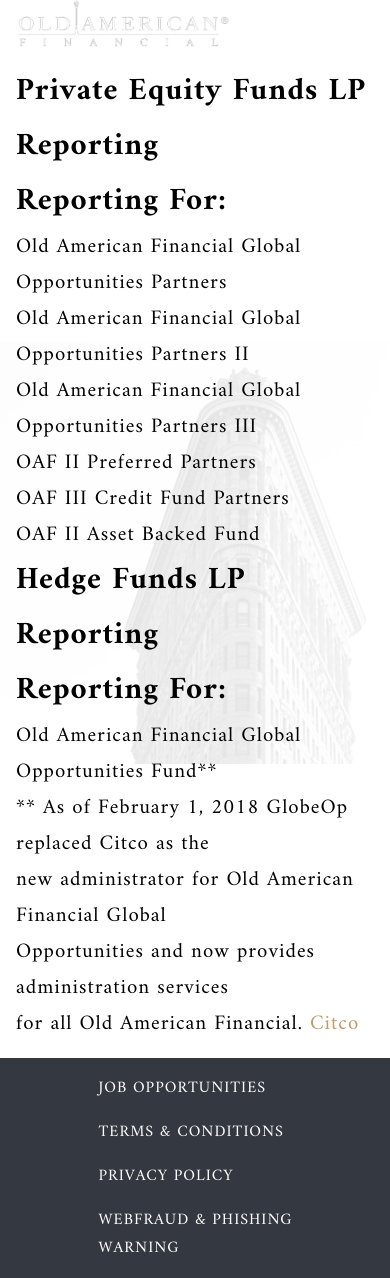
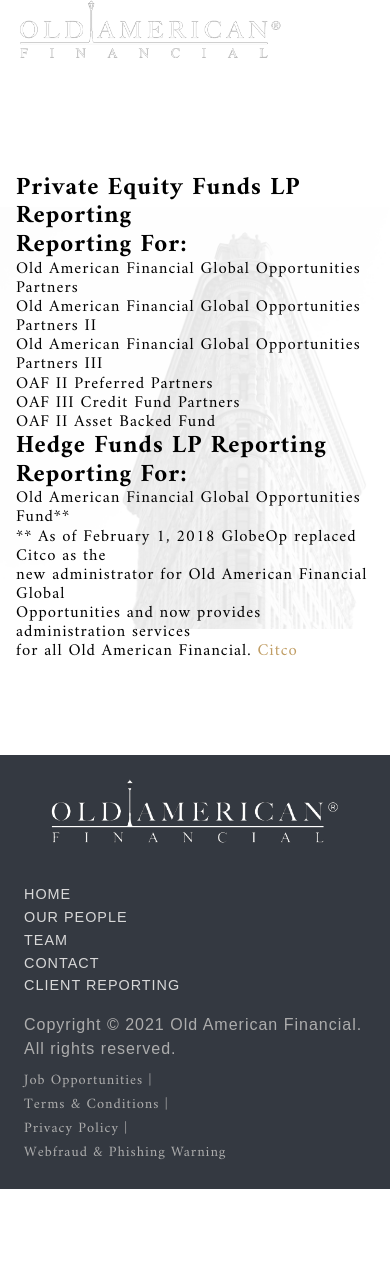
Before and after one commit to Juan321654/oldAmericanFinancial, a React (Create React App) app: page /client-reporting in a window 390 px wide. Shown: the top 1278 px of the page. After the commit the page ends 1189 px from the top, so only its background shows below. Built offline with nearby package versions, Linux system fonts and the light colour scheme.

Commit message:
mobile bottom nav looking better

```diff
--- a/src/App.css
+++ b/src/App.css
@@ -6,6 +6,13 @@
 
 h1, h2, h3, h4, h5, p {
   margin: 0;
+}
+
+html {
+  font-family: sans-serif;
+  line-height: 1.15;
+  -ms-text-size-adjust: 100%;
+  -webkit-text-size-adjust: 100%;
 }
 
 :root {
--- a/src/components/bottom_nav/BottomNav.css
+++ b/src/components/bottom_nav/BottomNav.css
@@ -1,15 +1,21 @@
 .bottom-nav-container {
   background-color: #343941;
-  padding: 1rem 15%;
-  margin-top: 1rem;
+  padding: 1.5rem;
+  /* margin-top: 1rem; */
+}
+
+.bottom-nav-container ul{
+  list-style: none;
+  padding: 0;
+  /* margin: 0; */
 }
 
 .bottom-nav-links {
   display: flex;
-  flex-wrap: wrap;
+  /* flex-wrap: wrap; */
   margin: 0;
-  gap: 1rem;
-  justify-content: space-between;
+  /* gap: 1rem; */
+  justify-content: center;
 }
 
 .bottom-nav-links li {
@@ -17,6 +23,72 @@
 }
 
 .bottom-nav-links li a {
-  color: white;
+  --links-font-size: 0.9rem;
+  --links-line-height: 1.5rem;
+
+
+  color: #adadad;
+  text-decoration: none;
+  font-size: var(--links-font-size);
+  line-height: var(--links-line-height);
+  cursor: pointer;
+}
+
+.bottom-nav-links li a:hover {
+  color: var(--main-color);
+}
+
+.bottom-main-links li a:active {
+  color: var(--main-color);
+}
+
+.copyright {
+  font-size: var(--links-font-size);
+  line-height: 1.5rem;
+  font-family: "Montserrat", sans-serif;
+  font-weight: 300;
+  color: #adadad;
+  margin-bottom: 0.5rem;
+  /* text-align: center; */
+}
+
+.bottom-nav-logo-container {
+  display: flex;
+  justify-content: center;
+  align-items: center;
+  /* margin-bottom: 1rem; */
+  /* padding-top: 1rem; */
+}
+
+#bottom-nav-logo {
+  /* width: 100%; */
+  /* height: auto; */
+  /* max-width: 100%; */
+  /* max-height: 100%; */
+  /* margin: 0 auto; */
+  cursor: pointer;
+  height: 5.5rem;
+}
+
+.bottom-main-links li {
+  list-style-type: none;
+}
+
+.bottom-main-links li a {
+  font-family: "Montserrat", sans-serif;
+  font-weight: 500;
+  font-size: 0.9rem;
+  line-height: 1.425rem;
+  display: block;
+  text-transform: uppercase;
+  color: #d8d8d8;
+  padding: 0;
+  transition: color 0.3s linear;
   text-decoration: none;
 }
+
+@media only screen and (max-width: 600px) {
+  .bottom-nav-links {
+    flex-direction: column;
+  }
+}
--- a/src/components/bottom_nav/BottomNav.jsx
+++ b/src/components/bottom_nav/BottomNav.jsx
@@ -1,51 +1,75 @@
 import React from "react";
 import "./BottomNav.css";
 import { Link } from "react-router-dom";
+import whitelogo from "../../assets/images/white-logo.png";
 
 function BottomNav({ setForceReload }) {
   const changeLogoColor = () => {
     setForceReload((prev) => prev + 1);
     localStorage.setItem("navBarColor", true);
   };
+  const changeLogoColorLight = () => {
+    setForceReload((prev) => prev + 1);
+    localStorage.setItem("navBarColor", false);
+  };
+
+  let time = new Date().getFullYear();
 
   return (
     <div className="bottom-nav-container">
+      <div className="bottom-nav-logo-container">
+        <img
+          id="bottom-nav-logo"
+          src={whitelogo}
+          alt="old american Logo"
+          onClick={() => {
+            window.location.pathname = "/";
+          }}
+        />
+      </div>
+      <div>
+        <ul className="bottom-main-links">
+          <li className={``}>
+            <Link to="/" onClick={changeLogoColorLight}>Home</Link>
+          </li>
+          <li className={``}>
+            <Link to="/our-people" onClick={changeLogoColor}>Our people</Link>
+          </li>
+          <li className={``}>
+            <Link to="/team" onClick={changeLogoColor}>Team</Link>
+          </li>
+          <li className={``}>
+            <Link to="/contact" onClick={changeLogoColor}>Contact</Link>
+          </li>
+          <li className={``}>
+            <Link to="/client-reporting" onClick={changeLogoColor}>Client reporting</Link>
+          </li>
+        </ul>
+      </div>
       <footer>
+        <div className="copyright">
+          Copyright &#169; {time} Old American Financial. All rights reserved.
+        </div>
+
         <ul className="bottom-nav-links">
           <li className={``}>
-            <Link
-              to="/job-opportunities"
-              className="hover-underline-animation"
-              onClick={changeLogoColor}
-            >
-              JOB OPPORTUNITIES
+            <Link to="/job-opportunities" onClick={changeLogoColor}>
+              Job Opportunities | &nbsp;
             </Link>
           </li>
           <li className={``}>
-            <Link
-              to="/terms-conditions"
-              className="hover-underline-animation"
-              onClick={changeLogoColor}
-            >
-              TERMS & CONDITIONS
+            <Link to="/terms-conditions" onClick={changeLogoColor}>
+              Terms & Conditions | &nbsp;
             </Link>
           </li>
           <li className={``}>
-            <Link
-              to="/privacy-policy"
-              className="hover-underline-animation"
-              onClick={changeLogoColor}
-            >
-              PRIVACY POLICY
+            <Link to="/privacy-policy" onClick={changeLogoColor}>
+              Privacy Policy | &nbsp;
             </Link>
           </li>
           <li className={``}>
-            <Link
-              to="/webfraud-phishing-warning"
-              className="hover-underline-animation"
-              onClick={changeLogoColor}
-            >
-              WEBFRAUD & PHISHING WARNING
+            <Link to="/webfraud-phishing-warning" onClick={changeLogoColor}>
+              Webfraud & Phishing Warning
             </Link>
           </li>
         </ul>
--- a/src/components/client_reporting/ClientReporting.css
+++ b/src/components/client_reporting/ClientReporting.css
@@ -23,6 +23,9 @@
 
 
 @media only screen and (max-width: 600px) {
+  .client-container {
+    font-size:  calc(var(--font-size) * 0.8);
+  }
   .client-container img {
     left: -5rem;
   }
--- a/src/components/navbar/navbar.css
+++ b/src/components/navbar/navbar.css
@@ -96,9 +96,9 @@
 }
 
 @media only screen and (max-width: 600px) {
-  #main-logo-img {
+  /* #main-logo-img {
     height: 4rem;
-  }
+  } */
   .navbar {
     flex-direction: row !important;
   }
```
